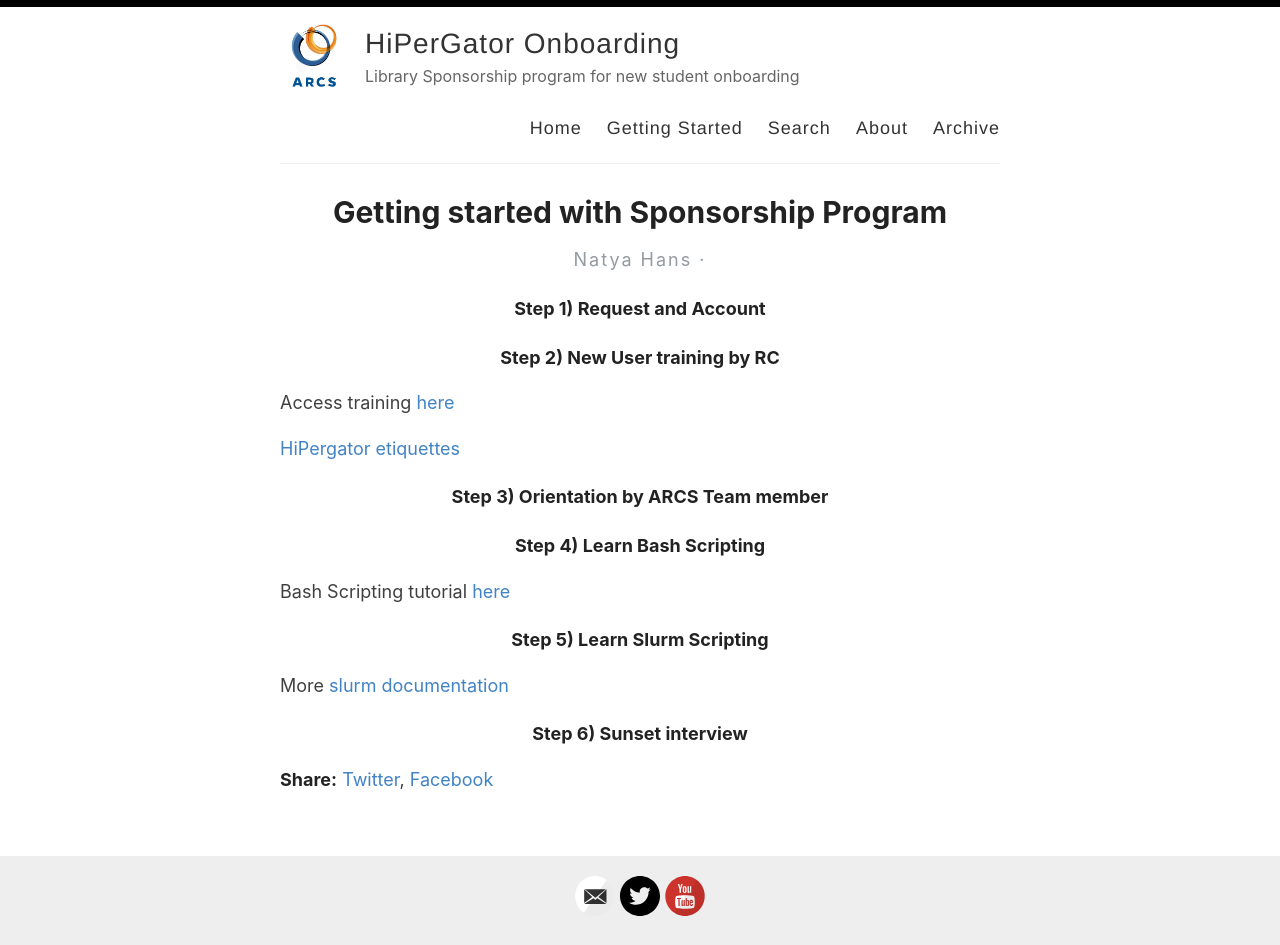
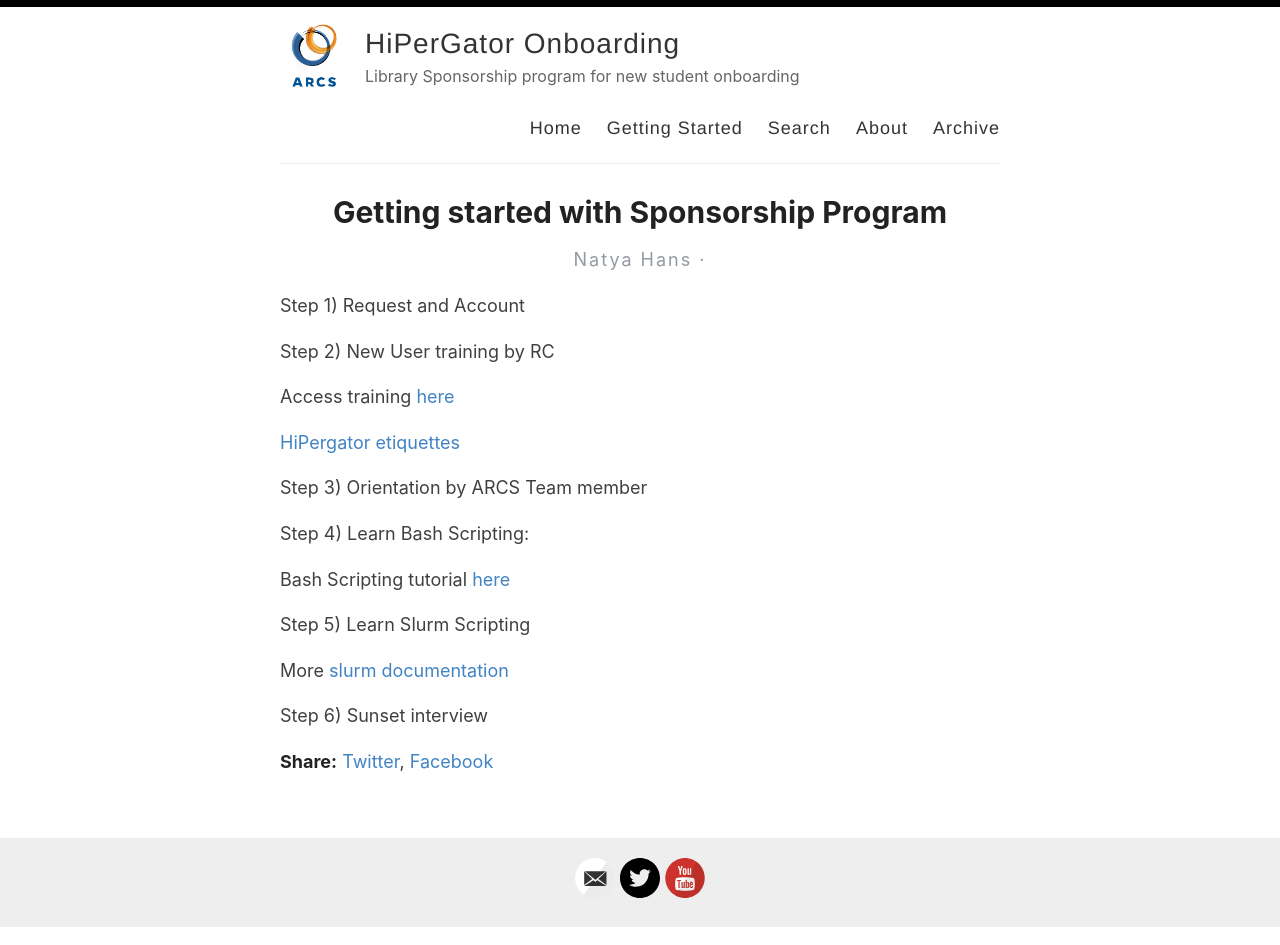
Before and after one commit to NatyaHans/HiPerGatorOnboarding, a Jekyll site: the page built from _pages/getting-started.md, in a window 1280 px wide. Built offline with Jekyll 4.4.1, drawn with Linux system fonts in a browser that asks for light colours.

```diff
--- a/_pages/getting-started.md
+++ b/_pages/getting-started.md
@@ -4,26 +4,27 @@ title: Getting started with Sponsorship Program
 permalink: /getting-started/
 ---
 
-###### Step 1) Request and Account
+
+Step 1) Request and Account
 
 
-###### Step 2) New User training by RC
+Step 2) New User training by RC
 
 Access training [here](https://help.rc.ufl.edu/doc/New_user_training)
 
 [HiPergator etiquettes](https://help.rc.ufl.edu/doc/HPG_Computation)
 
-###### Step 3) Orientation by ARCS Team member
+Step 3) Orientation by ARCS Team member
 
 
-###### Step 4) Learn Bash Scripting
+Step 4) Learn Bash Scripting:
 
 
 Bash Scripting tutorial [here]()
 
-###### Step 5) Learn Slurm Scripting
+Step 5) Learn Slurm Scripting
 
 
 More [slurm documentation](https://slurm.schedmd.com/documentation.html)
 
-###### Step 6) Sunset interview
+Step 6) Sunset interview
```
